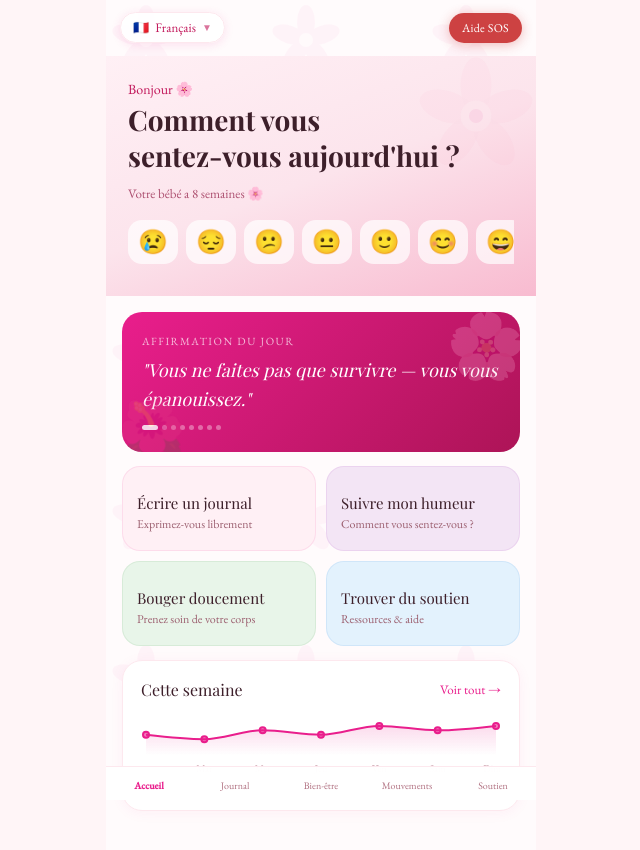
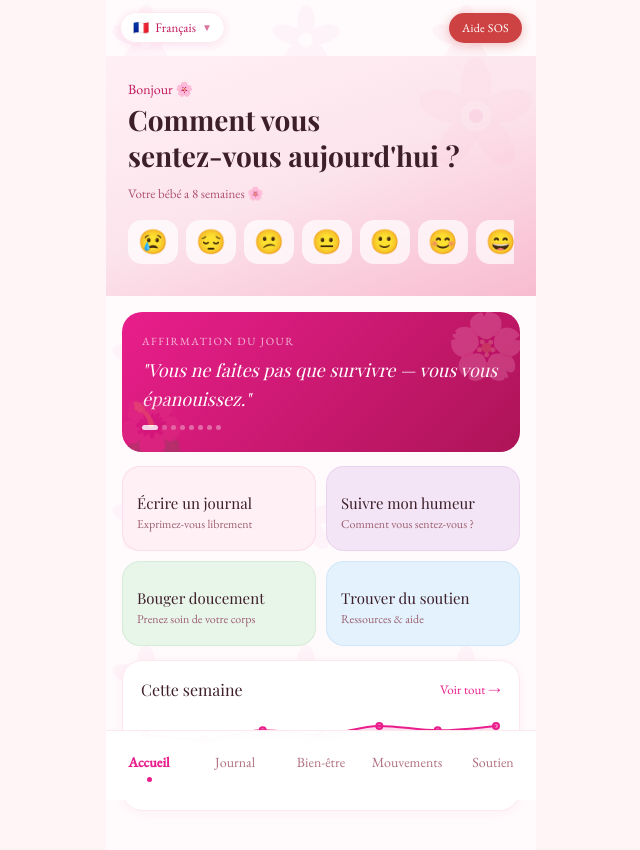
Before and after one commit to CHAIMAEMOUHSSINE/PostHamli-A-postpartum-tracking-assistant-, a React (Vite) app in the folder Frontend/: page / in a window 1280 px wide. Shown: the top 850 px of the page, without its empty margins (319-959 px from the left). Built offline with nearby package versions, Linux system fonts and the light colour scheme; a web font is replaced by a local one.

Commit message:
final mistral version

```diff
--- a/Frontend/src/components/BottomNav.tsx
+++ b/Frontend/src/components/BottomNav.tsx
@@ -6,8 +6,8 @@ interface Props { page: PageId; onNavigate: (p: PageId) => void; }
 export default function BottomNav({ page, onNavigate }: Props) {
   const { t } = useLang();
   const tabs: { id: PageId; label: () => string }[] = [
-    { id:"home",  label:() => t.navHome },
-    { id:"journal", label:() => t.navJournal },
+    { id:"home",      label:() => t.navHome },
+    { id:"journal",   label:() => t.navJournal },
     { id:"wellness",  label:() => t.navWellness },
     { id:"movements", label:() => t.navMovement },
     { id:"tracker",   label:() => t.navSupport },
@@ -17,18 +17,32 @@ export default function BottomNav({ page, onNavigate }: Props) {
       position:"fixed", bottom:0, left:0, right:0, maxWidth:430, margin:"0 auto",
       background:"rgba(255,255,255,.96)", backdropFilter:"blur(16px)",
       borderTop:"1px solid #fde8ee", display:"flex", zIndex:100,
-      paddingBottom:"env(safe-area-inset-bottom,8px)",
+      paddingBottom:"env(safe-area-inset-bottom,12px)",
+      paddingTop: 10,
+      height: 70,
     }}>
       {tabs.map(tab => (
         <button key={tab.id} onClick={() => onNavigate(tab.id)} style={{
-          flex:1, padding:"10px 0 8px", border:"none", background:"none", cursor:"pointer",
-          display:"flex", flexDirection:"column", alignItems:"center", gap:2,
+          flex:1, padding:"12px 0 10px", border:"none", background:"none", cursor:"pointer",
+          display:"flex", flexDirection:"column", alignItems:"center", gap:4,
           color: page === tab.id ? "#e91e8c" : "#b07080", transition:"color .2s",
         }}>
-          <span style={{ fontSize:20, lineHeight:1 }}>{tab.icon}</span>
-          <span style={{ fontSize:10, fontFamily:"EB Garamond,serif", fontWeight: page===tab.id?700:400 }}>
+          <span style={{
+            fontSize:14,
+            fontFamily:"EB Garamond,serif",
+            fontWeight: page === tab.id ? 700 : 400,
+          }}>
             {tab.label()}
           </span>
+
+          {page === tab.id ? (
+            <div style={{
+              width:5, height:5, borderRadius:"50%",
+              background:"#e91e8c", marginTop:2,
+            }}/>
+          ) : (
+            <div style={{ width:5, height:5 }}/>
+          )}
         </button>
       ))}
     </nav>
```
